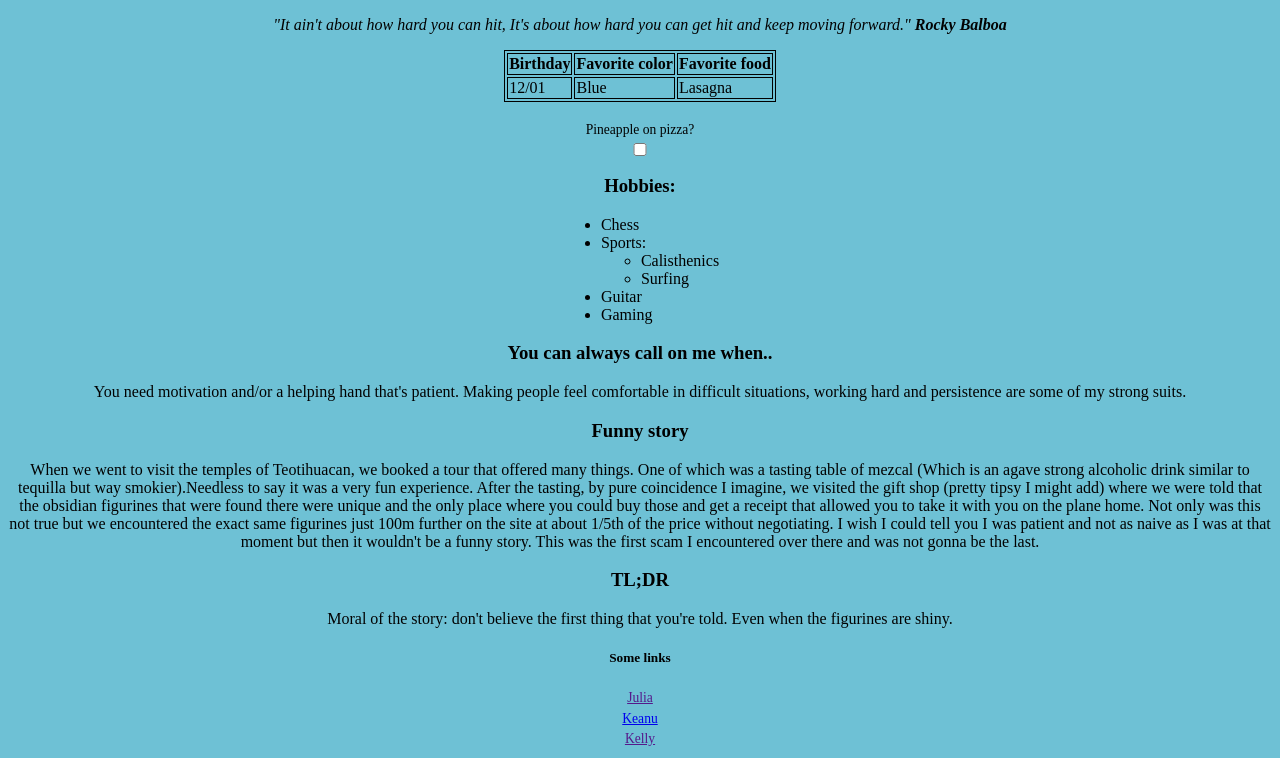
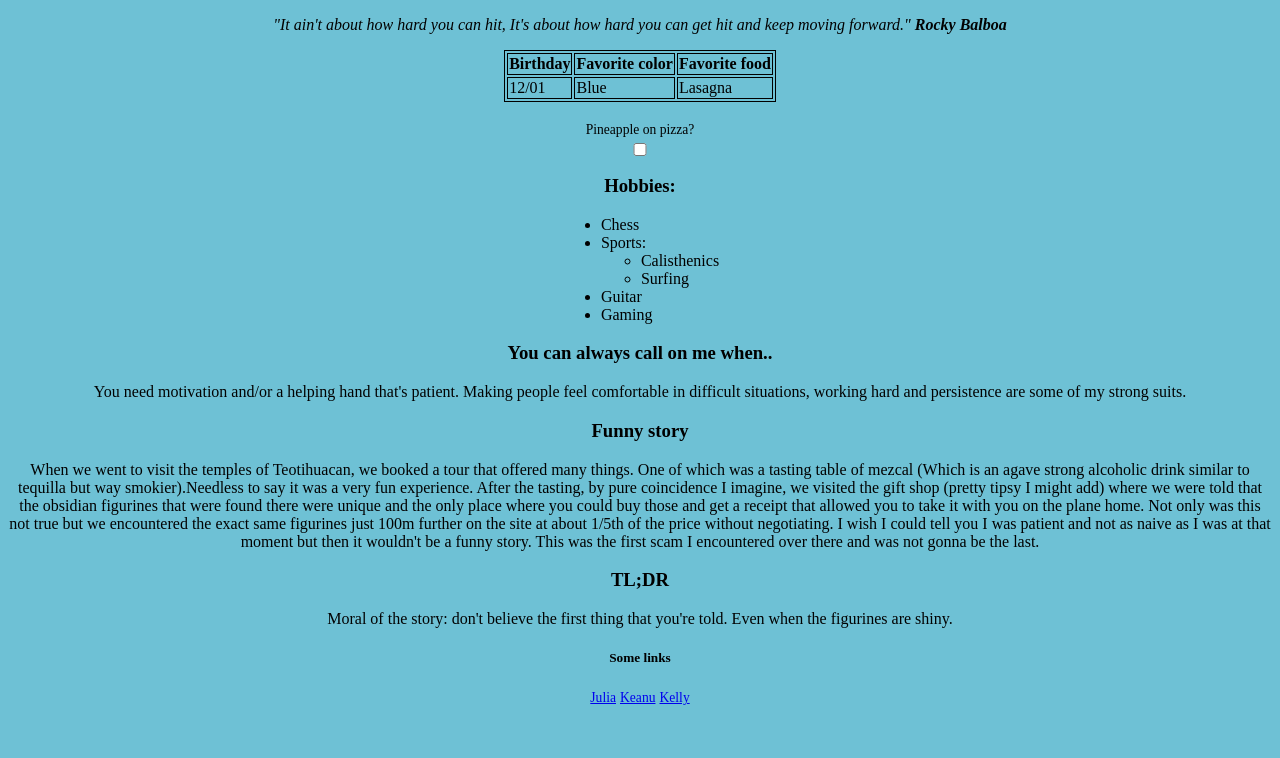
Before and after one commit to Codekmt/Sites, a plain HTML site: page index.html in a window 1280 px wide. Shown: the part 626-1384 px from the top of the page. After the commit the page ends 1351 px from the top, so only its background shows below. Drawn offline with Linux system fonts and the light colour scheme.

Commit message:
Added links

```diff
--- a/index.html
+++ b/index.html
@@ -64,6 +64,10 @@
     <head>
         <h5>Some links</h5>
     </head>
-    <a href="">Julia</a><a href="https://keanu-m-tei.netlify.app/">Keanu</a><a href="">Kelly</a>
+        <p>
+        <a href="https://aboutmejulia.netlify.app/" target="_blank">Julia</a>
+        <a href="https://keanu-m-tei.netlify.app/">Keanu</a>
+        <a href="https://kellymarino.github.io/aboutMe/" target="_blank">Kelly</a>
+        </p>
 </body>
 </html>
--- a/styles.css
+++ b/styles.css
@@ -29,7 +29,7 @@
                 font-size: .85em;
             }
             a {
-                display: block;
+                display: inline-block;
                 text-align: center;
                 line-height: 150%;
                 font-size: .85em;
```
